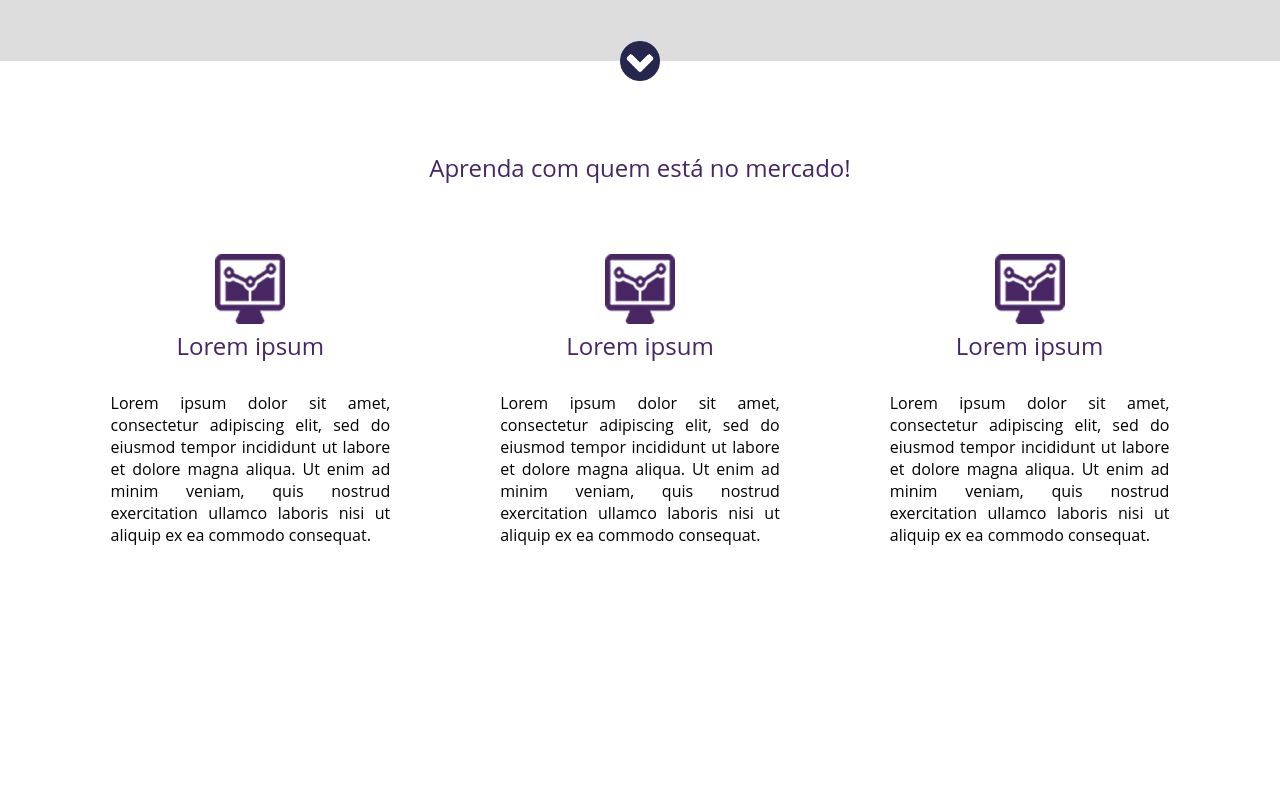
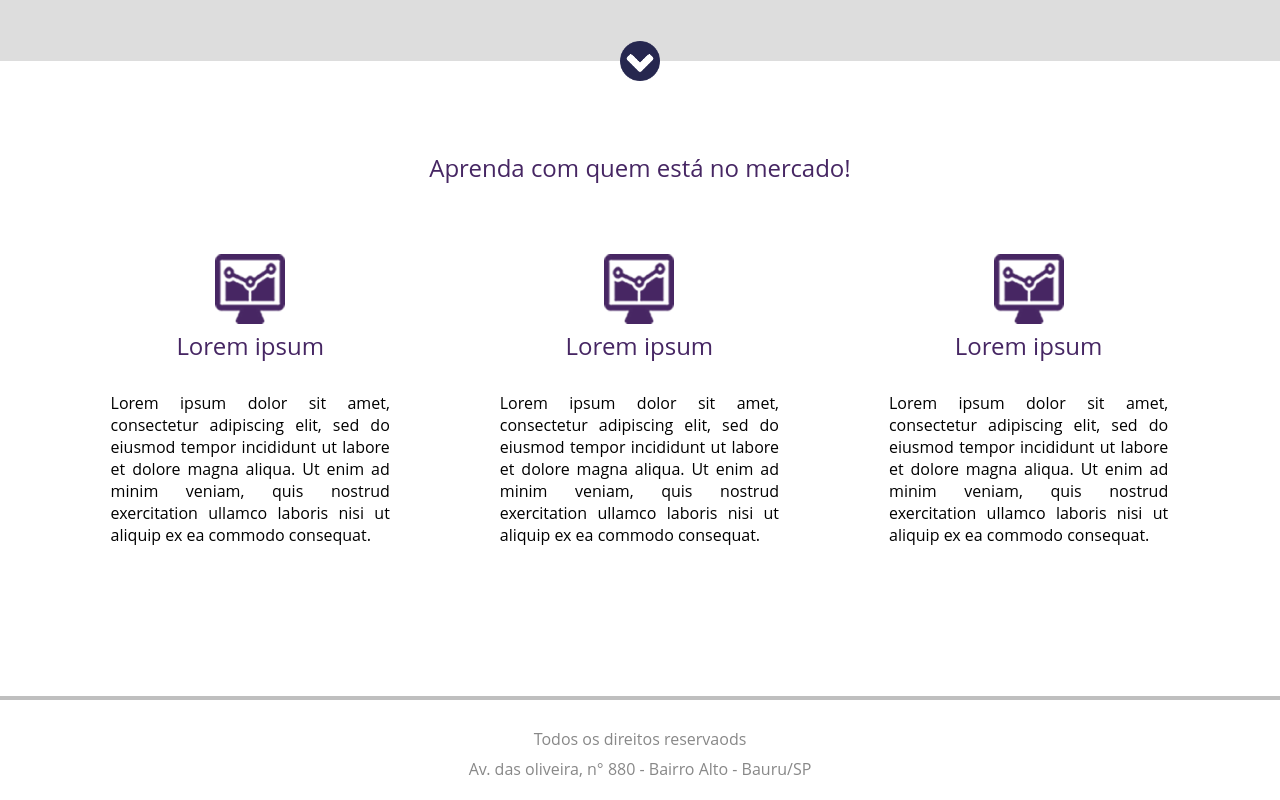
Before and after one commit to SilvioDiasJr/landing-page-responsive, a plain HTML site: page index.html in a window 1280 px wide. Shown: the part 915-1715 px from the top of the page. Before the commit the page ends 1521 px from the top, so only its background shows below. Drawn offline with Linux system fonts and the light colour scheme.

Commit message:
criar o footer da landing page

```diff
--- a/css/style.css
+++ b/css/style.css
@@ -13,6 +13,10 @@ body {
 @font-face {
   src: url('https://fonts.googleapis.com/css2?family=Open+Sans:wght@300&display=swap');
   font-family: "Open Sans";
+}
+
+.clear {
+  clear: both;
 }
 
 .center {
@@ -45,7 +49,7 @@ body {
   height: 100%;
 }
 
-.container-box-list{
+.container-box-list {
   padding: 30px;
   margin-top: 100px;
   float: left;
@@ -54,11 +58,11 @@ body {
   background-color: rgba(33, 35, 67, .7);
 }
 
-.container-box-list ul{
+.container-box-list ul {
   list-style-position: inside;
 }
 
-.container-box-list ul li{
+.container-box-list ul li {
   margin-top: 25px;
   color: #fff;
 }
@@ -85,7 +89,7 @@ body {
   margin-top: 20px;
 }
 
-.input-container span{
+.input-container span {
   display: inline-block;
   width: 100%;
   color: #888;
@@ -100,7 +104,7 @@ input[type=email] {
   border: 1px solid #8888;
 }
 
-form p{
+form p {
   display: inline-block;
   width: 100%;
   color: #888;
@@ -108,12 +112,12 @@ form p{
   margin: 20px 0;
 }
 
-.input-submit-container{
+.input-submit-container {
   width: 100%;
   text-align: center;
 }
 
-.input-submit-container input[type=submit]{
+.input-submit-container input[type=submit] {
   color: #fff;
   font-size: 25px;
   width: 280px;
@@ -125,11 +129,11 @@ form p{
   transition: .3s ease-in;
 }
 
-.input-submit-container input[type=submit]:hover{
+.input-submit-container input[type=submit]:hover {
   background-color: #4a5097;
 }
 
-.container-second{
+.container-second {
   min-width: 1220px;
   padding: 40px 0;
   background-color: #ddd;
@@ -137,18 +141,18 @@ form p{
   color: rgb(95, 95, 95);
 }
 
-.container-second h2{
+.container-second h2 {
   font-weight: normal;
 }
 
-.container-second p{
+.container-second p {
   margin: 15px 0;
   display: inline-block;
   width: 698px;
   text-align: justify;
 }
 
-.arrow{
+.arrow {
   position: relative;
   left: 50%;
   margin-left: -20px;
@@ -159,33 +163,46 @@ form p{
   background-size: 100%;
 }
 
-.section{
+.section {
   min-width: 1220px;
   padding: 90px 0;
 }
 
-.section h2{
+.section h2 {
   text-align: center;
   color: #462663;
   font-weight: normal;
 }
 
-.container-section{
+.container-section {
   margin-top: 40px;
   text-align: center;
 }
 
-.container-single{
+.container-single {
   float: left;
-  width: 33.333%;
+  width: 33.3%;
   padding: 30px;
 }
 
-.container-single p{
+
+
+.container-single p {
   text-align: justify;
   padding: 30px 25px;
 }
 
-.container-single img{
+.container-single img {
   width: 70px;
 }
+
+.footer {
+  padding: 20px 0;
+  border-top: 4px solid #8888;
+  text-align: center;
+  color: #888;
+}
+
+.footer p{
+  margin-top: 8px;
+}
--- a/index.html
+++ b/index.html
@@ -118,8 +118,14 @@
         </div><!--container-single-->
 
       </div><!--container-section-->
+      <div class="clear"></div>
     </div><!--center-->
   </div><!--section-->
+
+  <div class="footer">
+    <p>Todos os direitos reservaods</p>
+    <p>Av. das oliveira, n° 880 - Bairro Alto - Bauru/SP</p>
+  </div><!--footer-->
 </body>
 
 </html>
```
